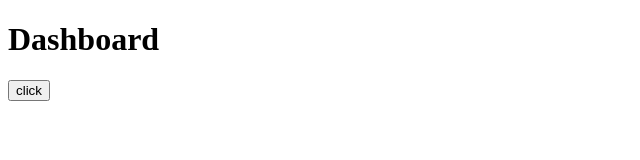
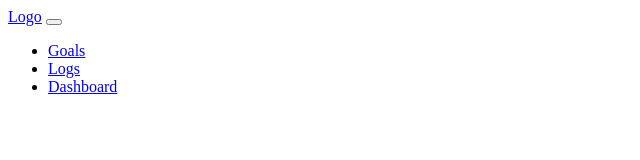
Before and after one commit to jogeyfrangus/VelvetThunder, a plain HTML site: page dashboard/index.html in a window 1280 px wide. Shown: the whole page, without its empty margins (0-640 px from the left). Drawn offline with Linux system fonts and the light colour scheme.

Commit message:
Nav Bar
Added nav bar to dashboard.

```diff
--- a/dashboard/index.html
+++ b/dashboard/index.html
@@ -1,10 +1,29 @@
 <!DOCTYPE html>
 <html lang='en'>
-    <head>
-    </head>
 
-    <body>
-        <h1>Dashboard</h1>
-        <button onclick="">click</button>
-    </body>
+<head>
+</head>
+
+<body>
+    <nav class="navbar navbar-expand-md">
+        <a class="navbar-brand" href="#">Logo</a>
+        <button class="navbar-toggler navbar-dark" type="button" data-toggle="collapse" data-target="#main-navigation">
+            <span class="navbar-toggler-icon"></span>
+        </button>
+        <div class="collapse navbar-collapse" id="main-navigation">
+            <ul class="navbar-nav">
+                <li class="nav-item">
+                    <a class="nav-link" href='/goals'>Goals</a>
+                </li>
+                <li class="nav-item">
+                    <a class="nav-link" href="/water">Logs</a>
+                </li>
+                <li class="nav-item">
+                    <a class="nav-link" href="/dashboard">Dashboard</a>
+                </li>
+            </ul>
+        </div>
+    </nav>
+</body>
+
 </html>
```
